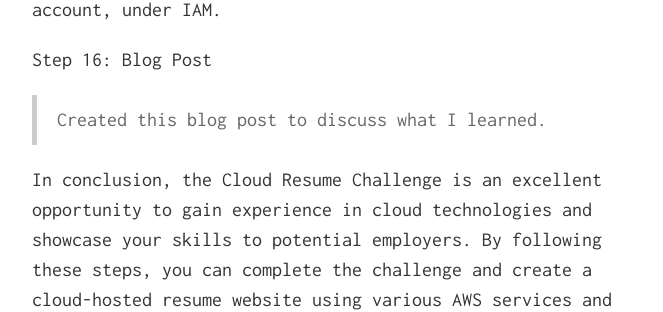
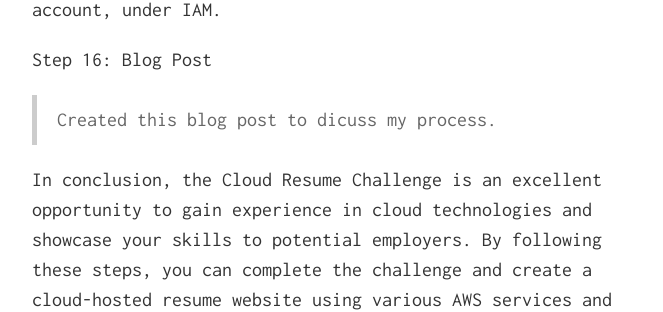
Before and after one commit to PendingUsername/PendingUsername.github.io, a Jekyll site: the page built from index.md, in a window 1280 px wide and 900 px high, scrolled down 9046 px. Shown: the part 395-707 px from the top of the window, without its empty margins (308-971 px from the left). Built offline with Jekyll 4.4.1, drawn with Linux system fonts in a browser that asks for light colours; our own code applies the rules of GitHub Pages for plain Markdown files.

Commit message:
Update index.md

```diff
--- a/index.md
+++ b/index.md
@@ -147,6 +147,6 @@ jobs:
 Add the keys to your Github secerts. This can be done in the setting tab. The secerts can be contained from you AWS account, under IAM.
 
 Step 16: Blog Post
-> Created this blog post to discuss what I learned.
+> Created this blog post to dicuss my process.
 
 In conclusion, the Cloud Resume Challenge is an excellent opportunity to gain experience in cloud technologies and showcase your skills to potential employers. By following these steps, you can complete the challenge and create a cloud-hosted resume website using various AWS services and best practices. Don't forget to focus on Python, testing, infrastructure as code, source control, and CI/CD for both the back-end and front-end.
```
